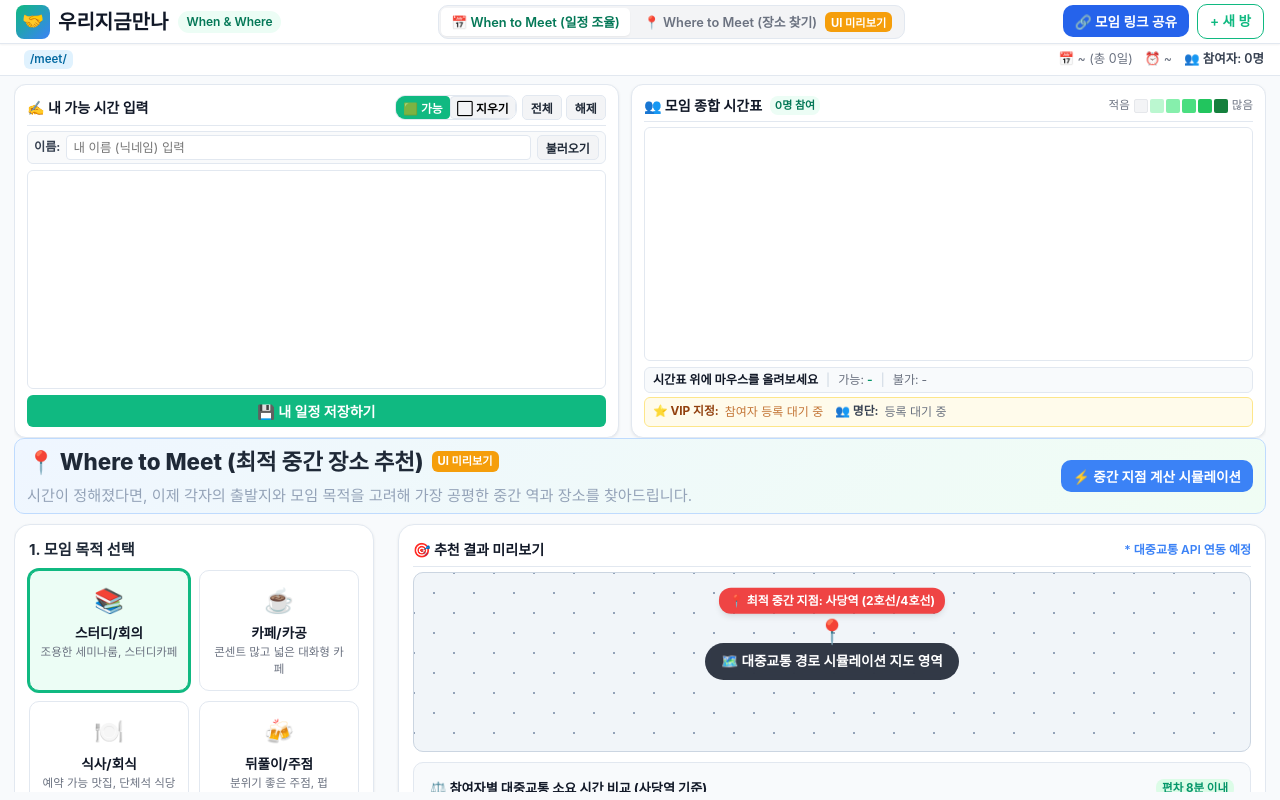
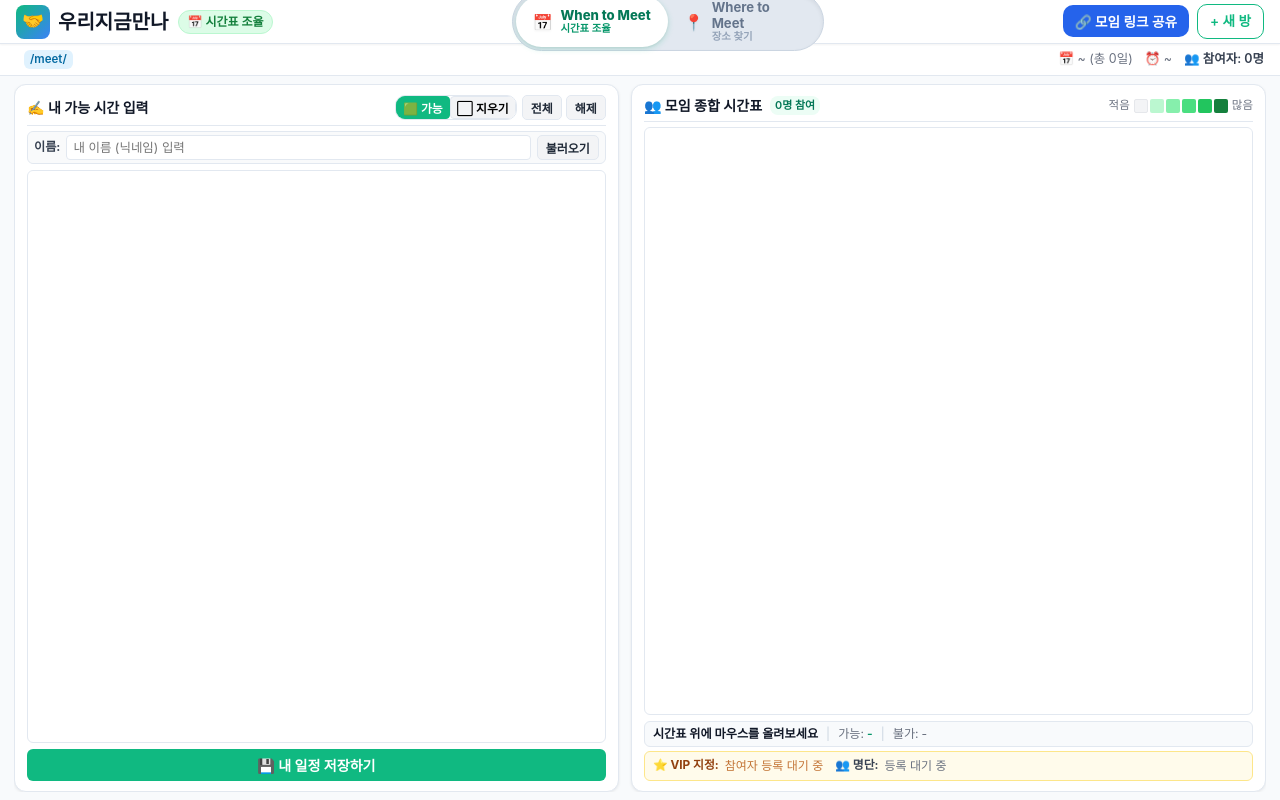
Before and after one commit to junmyung0310-maker/when_where_to_meet, a FastAPI app: template templates/room.html in a window 1280 px wide. Run offline with FastAPI, Linux system fonts and the light colour scheme; the template is opened without the code that fills it, so the values that code supplies are empty; parts of the project's set-up code (start-up, migrations or seed data) failed here and were passed over.

Commit message:
UI 디자인 개선

```diff
--- a/static/css/style.css
+++ b/static/css/style.css
@@ -1167,32 +1167,126 @@ body.room-page {
   margin-top: 4px;
 }
 
-/* 3. 모임 방 화면(room.html) 컴팩트 한 화면 */
-.room-nav-tabs-inline {
-  display: flex;
-  gap: 4px;
-  background: var(--gray-100);
-  padding: 2px;
-  border-radius: var(--radius-md);
-  border: 1px solid var(--border);
-}
-
-.room-nav-tabs-inline .tab-btn {
-  padding: 4px 10px;
-  font-size: 0.8rem;
-  border-radius: 5px;
+/* 3. 모임 방 화면(room.html) 상단 기능 전환 스위치 (Switch UI) */
+.mode-switch-wrapper {
+  display: flex;
+  align-items: center;
+  justify-content: center;
+}
+
+.mode-switch-container {
+  display: inline-flex;
+  position: relative;
+  background: #e2e8f0;
+  border: 1.5px solid #cbd5e1;
+  padding: 3px;
+  border-radius: 9999px;
+  box-shadow: inset 0 2px 4px rgba(0, 0, 0, 0.06);
+  user-select: none;
+  cursor: pointer;
+}
+
+.mode-switch-slider {
+  position: absolute;
+  top: 3px;
+  left: 3px;
+  width: calc(50% - 3px);
+  height: calc(100% - 6px);
+  background: #ffffff;
+  border-radius: 9999px;
+  box-shadow: 0 2px 6px rgba(16, 185, 129, 0.2), 0 1px 3px rgba(0, 0, 0, 0.08);
+  transition: transform 0.28s cubic-bezier(0.34, 1.25, 0.64, 1), box-shadow 0.2s ease;
+  z-index: 1;
+  pointer-events: none;
+}
+
+.mode-switch-container.where-active .mode-switch-slider {
+  transform: translateX(100%);
+  box-shadow: 0 2px 8px rgba(37, 99, 235, 0.25), 0 1px 3px rgba(37, 99, 235, 0.12);
+}
+
+.mode-switch-btn {
+  position: relative;
+  z-index: 2;
+  flex: 1;
+  min-width: 145px;
   border: none;
-  font-weight: 600;
+  background: transparent;
   cursor: pointer;
-  color: var(--text-muted);
-  background: transparent;
-  transition: all 0.15s;
-}
-
-.room-nav-tabs-inline .tab-btn.active {
-  background: white;
-  color: var(--primary-dark);
-  box-shadow: 0 1px 2px rgba(0,0,0,0.05);
+  display: flex;
+  align-items: center;
+  justify-content: center;
+  gap: 8px;
+  padding: 4px 16px;
+  border-radius: 9999px;
+  transition: color 0.2s ease;
+  outline: none;
+}
+
+.mode-switch-btn .switch-icon {
+  font-size: 1rem;
+  line-height: 1;
+  filter: drop-shadow(0 1px 1px rgba(0,0,0,0.05));
+}
+
+.mode-switch-btn .switch-text-group {
+  display: flex;
+  flex-direction: column;
+  align-items: flex-start;
+  text-align: left;
+  line-height: 1.15;
+}
+
+.mode-switch-btn .switch-main-label {
+  font-size: 0.82rem;
+  font-weight: 700;
+  color: #64748b;
+  transition: color 0.2s ease;
+}
+
+.mode-switch-btn .switch-sub-label {
+  font-size: 0.65rem;
+  color: #94a3b8;
+  font-weight: 600;
+  transition: color 0.2s ease;
+}
+
+/* 활성 상태 텍스트 색상 및 스타일 */
+.mode-switch-btn.active .switch-main-label {
+  font-weight: 800;
+}
+
+#tabBtnWhen.active .switch-main-label {
+  color: #047857;
+}
+
+#tabBtnWhen.active .switch-sub-label {
+  color: #059669;
+}
+
+#tabBtnWhere.active .switch-main-label {
+  color: #1d4ed8;
+}
+
+#tabBtnWhere.active .switch-sub-label {
+  color: #2563eb;
+}
+
+.mode-switch-btn:hover .switch-main-label {
+  color: #0f172a;
+}
+
+/* 네비게이션 브랜드 뱃지 스타일 */
+.nav-badge.when-badge {
+  background: #dcfce7;
+  color: #15803d;
+  border: 1px solid #bbf7d0;
+}
+
+.nav-badge.where-badge {
+  background: #dbeafe;
+  color: #1d4ed8;
+  border: 1px solid #bfdbfe;
 }
 
 .room-compact-bar {
@@ -1259,14 +1353,25 @@ body.room-page {
   flex-direction: column;
   overflow: hidden;
   padding: 8px 14px 8px;
-}
-
-.when-tab-wrapper {
+  position: relative;
+}
+
+/* 화면 완전 분리: When과 Where 뷰가 서로를 가리지 않도록 완벽 격리 */
+.mode-content-view {
+  display: none !important;
   flex: 1;
   min-height: 0;
-  display: flex;
+  width: 100%;
+}
+
+.mode-content-view.active {
+  display: flex !important;
+}
+
+.when-tab-wrapper {
   flex-direction: column;
   overflow: hidden;
+  height: 100%;
 }
 
 /* TOP 3 슬림 스트립 */
@@ -1638,21 +1743,23 @@ body.room-page {
   overflow-y: auto;
   display: flex;
   flex-direction: column;
-  gap: 10px;
+  gap: 12px;
+  height: 100%;
+  padding-bottom: 16px;
 }
 
 .where-banner-compact {
   background: linear-gradient(135deg, #eff6ff 0%, #f0fdf4 100%);
   border: 1px solid #bfdbfe;
   border-radius: var(--radius-md);
-  padding: 6px 12px;
+  padding: 8px 14px;
   display: flex;
   justify-content: space-between;
   align-items: center;
   flex-shrink: 0;
 }
 
-/* 4. 반응형 모바일 (화면 너비 900px 미만에서는 자연스러운 터치 스크롤 허용) */
+/* 4. 반응형 모바일 (화면 너비 900px 미만 대응) */
 @media (max-width: 900px) {
   body.index-page,
   body.room-page {
@@ -1677,8 +1784,18 @@ body.room-page {
     padding: 6px 12px;
     gap: 4px;
   }
+  .mode-switch-btn {
+    padding: 3px 10px;
+  }
+  .mode-switch-btn .switch-sub-label {
+    display: none;
+  }
+  .mode-switch-btn .switch-main-label {
+    font-size: 0.74rem;
+  }
   .room-main-viewport,
   .when-tab-wrapper,
+  .where-tab-wrapper,
   .index-main-wrap {
     overflow: visible !important;
   }
--- a/static/js/app.js
+++ b/static/js/app.js
@@ -55,27 +55,93 @@ document.addEventListener('DOMContentLoaded', async () => {
   }
 });
 
-// 탭 전환 설정
+// 기능 전환 토글 스위치 (When to Meet <-> Where to Meet) 설정
 function setupTabs() {
+  const switchContainer = document.getElementById('modeSwitchContainer');
   const tabWhen = document.getElementById('tabBtnWhen');
   const tabWhere = document.getElementById('tabBtnWhere');
   const contentWhen = document.getElementById('whenTabContent');
   const contentWhere = document.getElementById('whereTabContent');
+  const modeBadge = document.getElementById('currentModeBadge');
 
-  tabWhen.addEventListener('click', () => {
-    tabWhen.classList.add('active');
-    tabWhere.classList.remove('active');
-    contentWhen.style.display = 'block';
-    contentWhere.classList.remove('active');
+  if (!tabWhen || !tabWhere || !contentWhen || !contentWhere) return;
+
+  function setMode(mode, showNotification = false) {
+    if (mode === 'when') {
+      if (switchContainer) switchContainer.classList.remove('where-active');
+      tabWhen.classList.add('active');
+      tabWhen.setAttribute('aria-pressed', 'true');
+      tabWhere.classList.remove('active');
+      tabWhere.setAttribute('aria-pressed', 'false');
+
+      // 1. Where to Meet 화면 완전 숨김 (시간표 가림 원천 차단)
+      contentWhere.classList.remove('active');
+      contentWhere.style.display = 'none';
+
+      // 2. When to Meet 시간표 화면만 온전히 단독 표시
+      contentWhen.classList.add('active');
+      contentWhen.style.display = 'flex';
+
+      if (modeBadge) {
+        modeBadge.textContent = '📅 시간표 조율';
+        modeBadge.className = 'nav-badge when-badge';
+      }
+
+      if (showNotification) {
+        showToast('📅 When to Meet (시간표 조율) 모드입니다.');
+      }
+    } else {
+      if (switchContainer) switchContainer.classList.add('where-active');
+      tabWhere.classList.add('active');
+      tabWhere.setAttribute('aria-pressed', 'true');
+      tabWhen.classList.remove('active');
+      tabWhen.setAttribute('aria-pressed', 'false');
+
+      // 1. When to Meet 시간표 화면 완전 숨김
+      contentWhen.classList.remove('active');
+      contentWhen.style.display = 'none';
+
+      // 2. Where to Meet 화면만 온전히 단독 표시
+      contentWhere.classList.add('active');
+      contentWhere.style.display = 'flex';
+
+      if (modeBadge) {
+        modeBadge.textContent = '📍 장소 찾기';
+        modeBadge.className = 'nav-badge where-badge';
+      }
+
+      // Where 참여자 출발지 목록 동기화
+      syncWhereParticipants();
+
+      if (showNotification) {
+        showToast('📍 Where to Meet (장소 찾기) 모드입니다.');
+      }
+    }
+  }
+
+  tabWhen.addEventListener('click', (e) => {
+    e.stopPropagation();
+    setMode('when', true);
   });
 
-  tabWhere.addEventListener('click', () => {
-    tabWhere.classList.add('active');
-    tabWhen.classList.remove('active');
-    contentWhen.style.display = 'none';
-    contentWhere.classList.add('active');
-    syncWhereParticipants();
+  tabWhere.addEventListener('click', (e) => {
+    e.stopPropagation();
+    setMode('where', true);
   });
+
+  // 스위치 컨테이너 트랙 클릭 시에도 직관적인 토글 작동
+  if (switchContainer) {
+    switchContainer.addEventListener('click', (e) => {
+      if (e.target === tabWhen || e.target === tabWhere || tabWhen.contains(e.target) || tabWhere.contains(e.target)) {
+        return;
+      }
+      const isWhere = switchContainer.classList.contains('where-active');
+      setMode(isWhere ? 'when' : 'where', true);
+    });
+  }
+
+  // 초기 상태: 웬투밋(When to Meet) 시간표를 가리는 창 없이 한눈에 표시
+  setMode('when', false);
 }
 
 // 툴바 및 컨트롤 버튼 이벤트
--- a/templates/room.html
+++ b/templates/room.html
@@ -15,18 +15,28 @@
         <div class="brand-icon">🤝</div>
         <span>우리지금만나</span>
       </a>
-      <span class="nav-badge">When & Where</span>
+      <span class="nav-badge" id="currentModeBadge">📅 시간표 조율</span>
     </div>
 
-    <!-- 상단 탭 전환 -->
-    <div class="room-nav-tabs-inline">
-      <button id="tabBtnWhen" class="tab-btn active">
-        📅 When to Meet (일정 조율)
-      </button>
-      <button id="tabBtnWhere" class="tab-btn">
-        📍 Where to Meet (장소 찾기)
-        <span class="tab-preview-badge">UI 미리보기</span>
-      </button>
+    <!-- 상단 기능 전환 스위치 (When to Meet <-> Where to Meet) -->
+    <div class="mode-switch-wrapper">
+      <div class="mode-switch-container" id="modeSwitchContainer">
+        <div class="mode-switch-slider" id="modeSwitchSlider"></div>
+        <button type="button" id="tabBtnWhen" class="mode-switch-btn active" data-mode="when" aria-pressed="true">
+          <span class="switch-icon">📅</span>
+          <span class="switch-text-group">
+            <span class="switch-main-label">When to Meet</span>
+            <span class="switch-sub-label">시간표 조율</span>
+          </span>
+        </button>
+        <button type="button" id="tabBtnWhere" class="mode-switch-btn" data-mode="where" aria-pressed="false">
+          <span class="switch-icon">📍</span>
+          <span class="switch-text-group">
+            <span class="switch-main-label">Where to Meet</span>
+            <span class="switch-sub-label">장소 찾기</span>
+          </span>
+        </button>
+      </div>
     </div>
 
     <!-- 공유 및 빠른 이동 영역 -->
@@ -85,8 +95,8 @@
   <!-- 전체 한 화면 작업 공간 (No-Scroll Viewport) -->
   <main class="room-main-viewport">
 
-    <!-- 1. WHEN TO MEET 탭 본문 -->
-    <div id="whenTabContent" class="when-tab-wrapper">
+    <!-- 1. WHEN TO MEET 뷰 (일정 조율 전용 - 가리는 창 없이 한눈에 들어오는 시간표) -->
+    <div id="whenTabContent" class="mode-content-view when-tab-wrapper active">
 
       <!-- TOP 3 최적 시간대 추천 배너 (컴팩트 슬림 스트립) -->
       <section class="top-recommendation-bar compact-rec-bar" id="topRecSection" style="display: none;">
@@ -228,8 +238,8 @@
       </div>
     </div>
 
-    <!-- 2. WHERE TO MEET 탭 본문 (UI 프리뷰) -->
-    <div id="whereTabContent" class="where-tab-wrapper">
+    <!-- 2. WHERE TO MEET 뷰 (장소 찾기 전용 - 완전 분리된 독립 화면) -->
+    <div id="whereTabContent" class="mode-content-view where-tab-wrapper" style="display: none;">
       <div class="where-banner-compact">
         <div>
           <div class="where-banner-title">
```
Also changed, not shown: data/rooms.json (+139 -0 lines).
